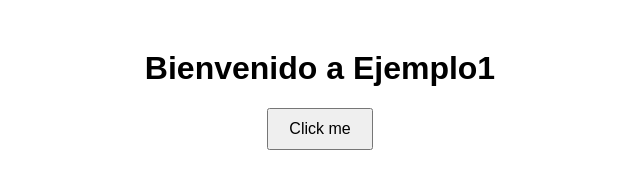
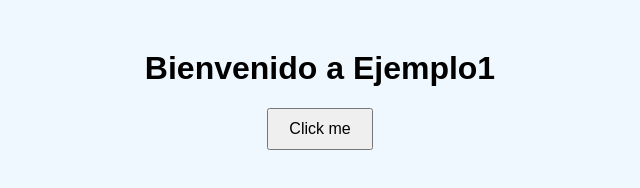
Before and after one commit to sergioac-cloud/ejemplo1, a plain HTML site: page index.html in a window 1280 px wide. Shown: the whole page, without its empty margins (320-960 px from the left). Drawn offline with Linux system fonts and the light colour scheme.

Commit message:
feat: Cambiar color de fondo en feature-estilos

```diff
--- a/styles.css
+++ b/styles.css
@@ -2,6 +2,7 @@ body {
     font-family: Arial, sans-serif;
     text-align: center;
     margin-top: 50px;
+    background-color: #f0f8ff; /* color agregado */
 }
 
 button {
```
